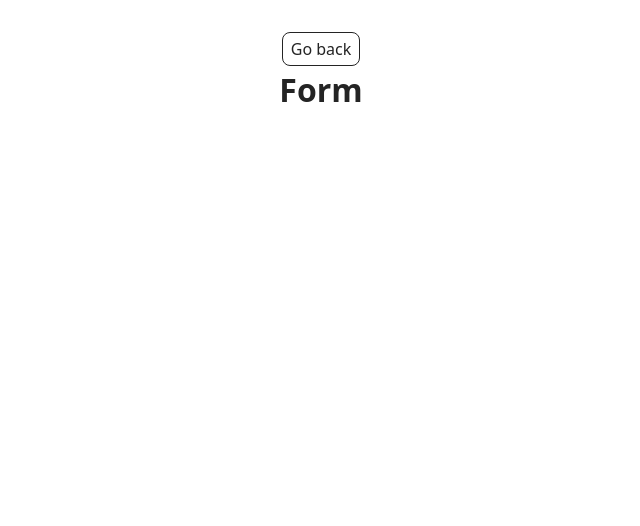
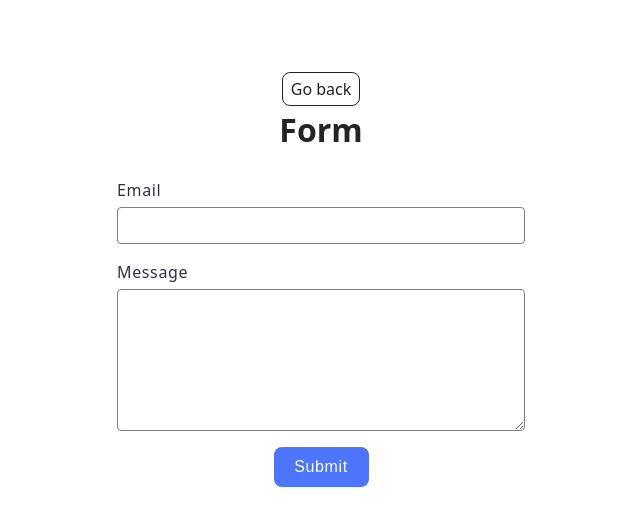
Before and after one commit to iryna-pona/goit-js-hw-09, a website built with Vite: page src/2-form.html in a window 1280 px wide. Shown: the whole page, without its empty margins (319-959 px from the left). Built offline with nearby package versions, Linux system fonts and the light colour scheme.

Commit message:
added code to the 2-form.js and form styles

```diff
--- a/src/2-form.html
+++ b/src/2-form.html
@@ -12,6 +12,17 @@
       <div class="container">
         <a class="back-link" href="./index.html">Go back</a>
         <h1 class="main-title">Form</h1>
+        <form class="feedback-form" autocomplete="off">
+          <label>
+            Email
+            <input type="email" name="email" autofocus />
+          </label>
+          <label>
+            Message
+            <textarea name="message" rows="8"></textarea>
+          </label>
+          <button type="submit">Submit</button>
+        </form>
       </div>
     </main>
 
--- a/src/css/styles.css
+++ b/src/css/styles.css
@@ -19,6 +19,7 @@
 
 
 /* Gallery */
+
 .gallery {
   list-style: none;
   padding-left: 0;
@@ -36,3 +37,80 @@
   height: auto;
   display: block;
 }
+
+body .sl-overlay {
+  background-color: #2E2F42;
+}
+
+
+/* Form */
+
+main{
+  display: flex;
+  justify-content: center;
+  padding: 40px 0;
+}
+
+.feedback-form {
+  display: flex;
+  flex-direction: column;
+  gap: 16px;
+  border-radius: 8px;
+  padding: 24px;
+  width: 408px;
+  background-color: #fff;
+}
+
+.feedback-form label {
+  display: flex;
+  flex-direction: column;
+  align-items: flex-start;
+  font-weight: 400;
+  font-size: 16px;
+  line-height: 150%;
+  letter-spacing: 0.04em;
+  color: #2e2f42;
+}
+
+.feedback-form input,
+.feedback-form textarea {
+  width: 100%;
+  padding: 10px;
+  margin-top: 5px;
+  border: 1px solid #808080;
+  border-radius: 4px;
+  box-sizing: border-box;
+  transition: border-color 0.3s;
+}
+
+.feedback-form input:hover,
+.feedback-form textarea:hover {
+  border-color: #000;
+}
+
+.feedback-form input:focus,
+.feedback-form textarea:focus {
+  border-color: #808080;
+  outline: none;
+}
+
+.feedback-form button {
+  width: 95px;
+  height: 40px;
+  margin: auto;
+  padding: 8px 16px;
+  background-color: #4e75ff;
+  color: #fff;
+  font-weight: 500;
+  font-size: 16px;
+  line-height: 150%;
+  letter-spacing: 0.04em;
+  border: none;
+  border-radius: 8px;
+  cursor: pointer;
+  transition: background-color 0.3s;
+}
+
+.feedback-form button:hover {
+  background-color: #6c8cff;
+}
--- a/src/js/1-gallery.js
+++ b/src/js/1-gallery.js
@@ -89,6 +89,8 @@ function createMarkup(arr) {
 }
 
 new SimpleLightbox(".gallery a", {
+  overlay: true,
+  overlayOpacity:	0.8,
   captionsData: "alt",
   captionDelay: 250,
 });
--- a/src/js/2-form.js
+++ b/src/js/2-form.js
@@ -1 +1,46 @@
-console.log("Form");
+
+
+let formData = {
+    email: "",
+    message: ""
+};
+
+const STORAGE_KEY = "feedback-form-state";
+const form = document.querySelector(".feedback-form");
+
+populateForm();
+
+form.addEventListener("input", handlerInput);
+form.addEventListener("submit", handlerSubmit);
+
+
+function handlerInput(event) {
+    formData[event.target.name] = event.target.value.trim();
+    localStorage.setItem(STORAGE_KEY, JSON.stringify(formData));
+}
+
+function populateForm() {
+    const savedData = localStorage.getItem(STORAGE_KEY);
+    if (savedData) {
+        formData = JSON.parse(savedData);
+        form.elements.email.value = formData.email || "";
+        form.elements.message.value = formData.message || "";
+    }
+}
+
+function handlerSubmit(event) {
+    event.preventDefault();
+    if (!formData.email || !formData.message) {
+        alert("Fill please all fields");
+        return;
+    }
+
+    console.log(formData);
+
+    localStorage.removeItem(STORAGE_KEY);
+    form.reset();
+    formData = {
+      email: form.elements.email.value,
+      message: form.elements.message.value,
+    };
+}
```
